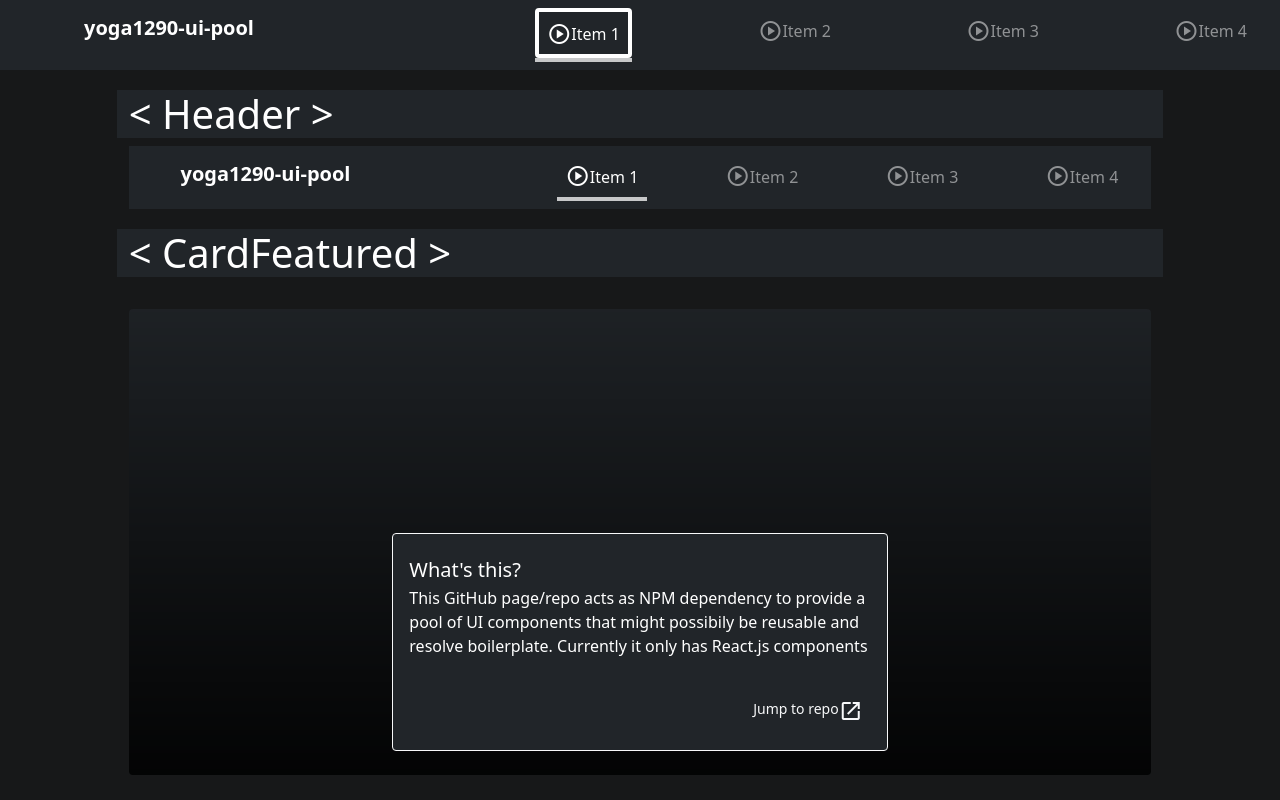
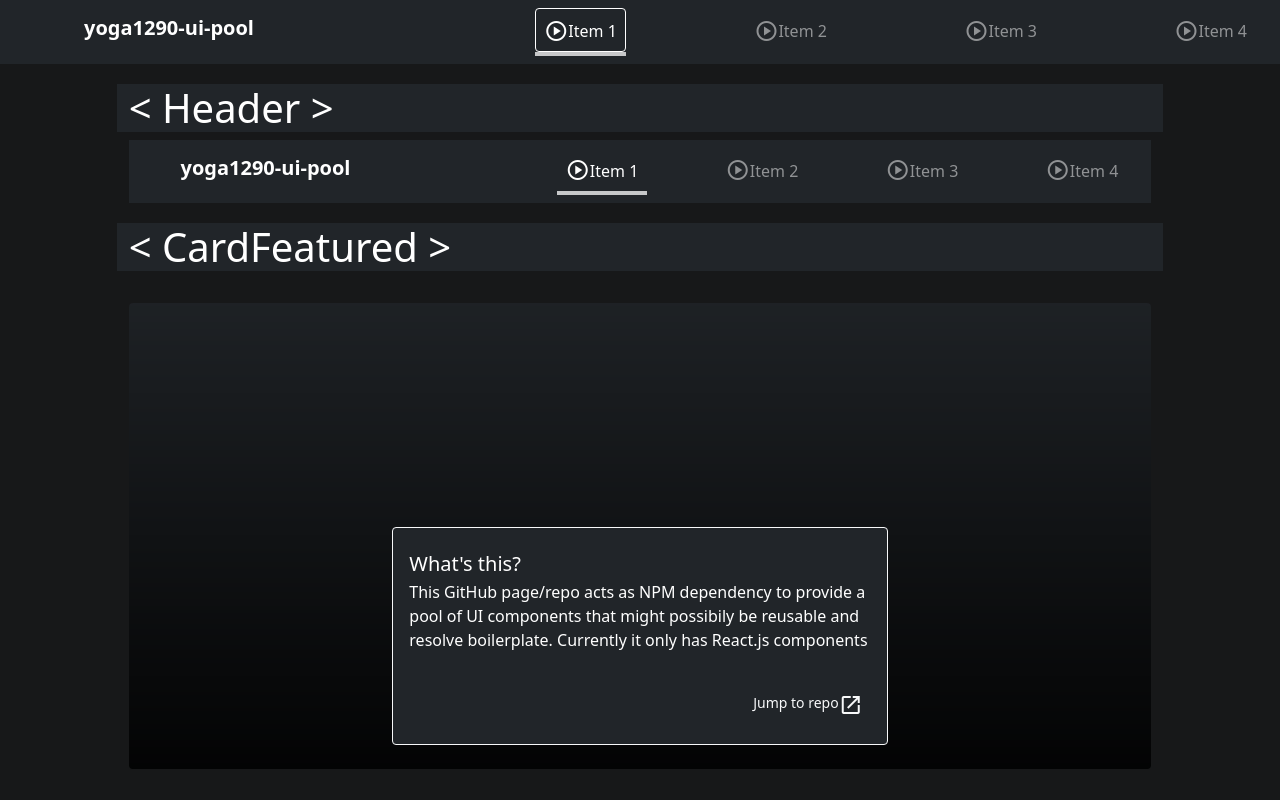
Before and after one commit to yoga1290/yoga1290-ui-pool, a React app: page / in a window 1280 px wide. In both pictures the pointer is over the button 580 px from the left and 29 px from the top of the page. Shown: the top 800 px of the page. Built offline with nearby package versions, Linux system fonts and the light colour scheme.

Commit message:
header style changes

```diff
--- a/react/header/style.scss
+++ b/react/header/style.scss
@@ -18,6 +18,6 @@
     button:hover,
     button:focus {
         color: white;
-        border: 0.25rem solid white;
+        border: 0.1rem solid white;
     }
 }
```
